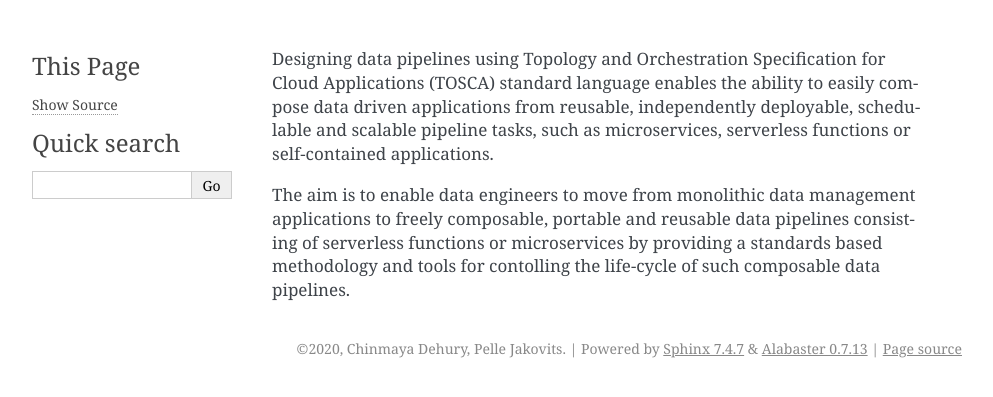
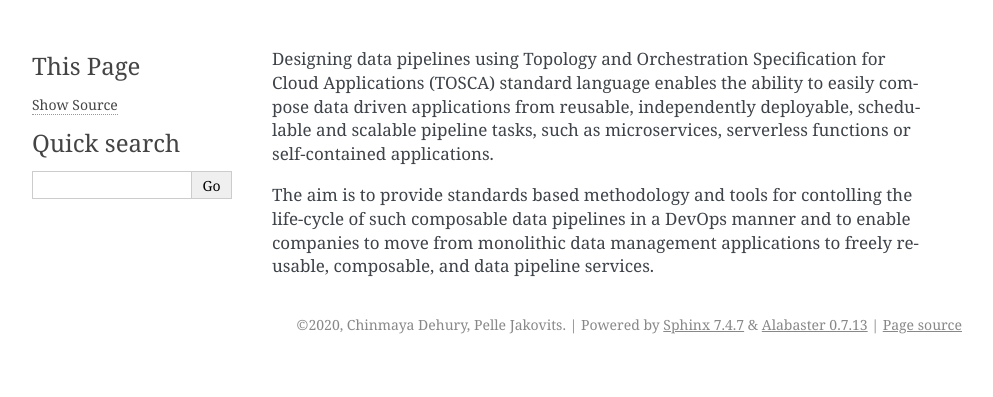
Before and after one commit to radon-h2020/radon-datapipeline-plugin, a Sphinx documentation site: the page built from docs/business-purpose.rst, in a window 1280 px wide. Shown: the top 397 px of the page, without its empty margins (148-1141 px from the left). Built offline with Sphinx 7.4.7, drawn with Linux system fonts in a browser that asks for light colours.

Commit message:
Update business-purpose.rst

```diff
--- a/docs/business-purpose.rst
+++ b/docs/business-purpose.rst
@@ -1,3 +1,3 @@
 Designing data pipelines using Topology and Orchestration Specification for Cloud Applications (TOSCA) standard language enables the ability to easily compose data driven applications from reusable, independently deployable, schedulable and scalable pipeline tasks, such as microservices, serverless functions or self-contained applications.
 
-The aim is to enable data engineers to move from monolithic data management applications to freely composable, portable and reusable data pipelines consisting of serverless functions or  microservices by providing a standards based methodology and tools for contolling the life-cycle of such composable data pipelines.
+The aim is to provide standards based methodology and tools for contolling the life-cycle of such composable data pipelines in a DevOps manner and to enable companies to move from monolithic data management applications to freely reusable, composable, and data pipeline services.
```
